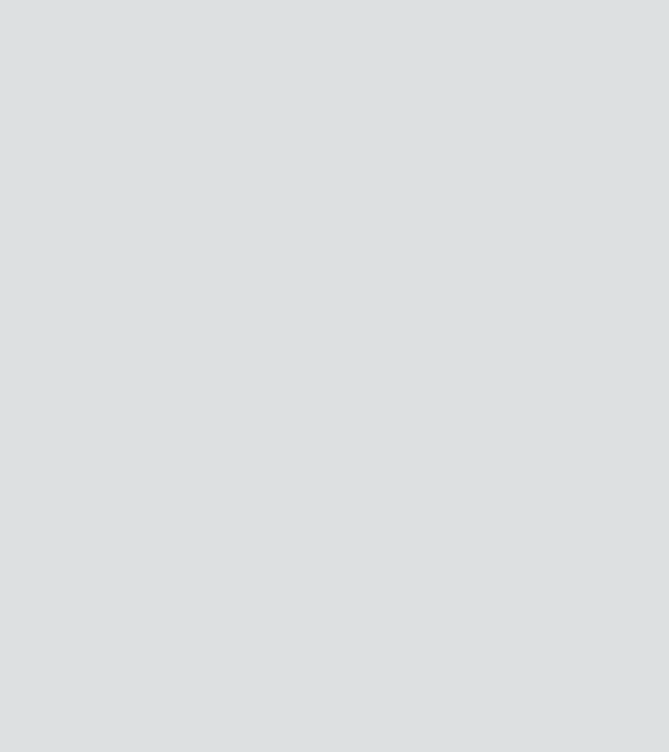
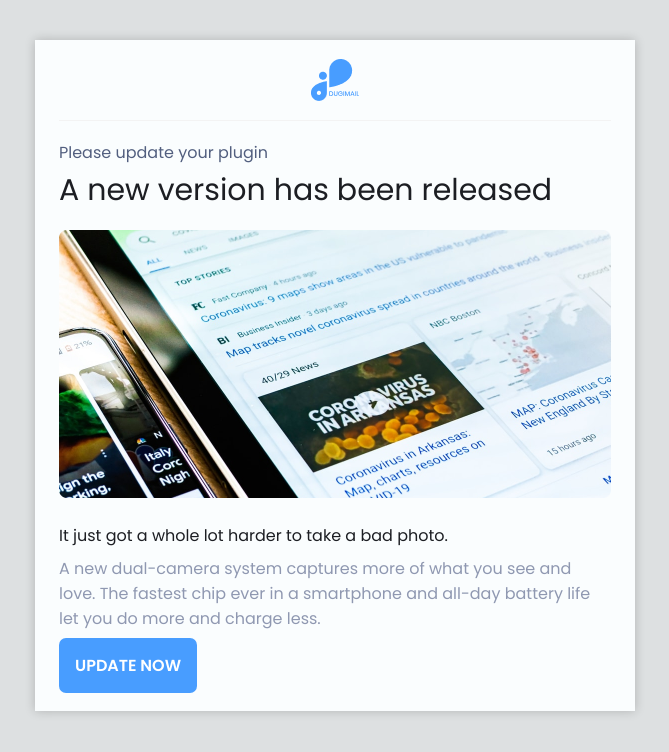
Before and after one commit to romantut1988/email-delivery, a plain HTML site: page index.html in a window 1280 px wide. Shown: the whole page, without its empty margins (305-974 px from the left). Drawn offline with Linux system fonts and the light colour scheme.

Commit message:
part upper

```diff
--- a/index.html
+++ b/index.html
@@ -123,7 +123,87 @@
 
             <table align="center" border="0" cellspacing="0" cellpadding="0" role="presentation" style="color:#1C1E23;font-family: 'Poppins',sans-serif, Arial, Helvetica;background-color: #fafdfe;Margin:0;padding:0;width: 100%;max-width: 600px;">
                 <!-- Logo -->
+                <tr>
+                    <td>
+                        <table align="center" border="0" cellspacing="0" cellpadding="0" role="presentation">
+                            <tr>
+                                <td style="padding: 19px 0; text-align:center">
+                                    <a href="https://www.google.com/" target="_blank">
+                                        <img src="logo.png" alt="Dugimail Logo" border="0" width="50">
+                                    </a>
+                                </td>
+                            </tr>
+                        </table>
+                    </td>
+                </tr>
+                <!-- End Logo-->
+
+                <!-- Hero -->
+                <tr>
+                    <td style="padding:0 24px 25px 24px">
+                        <table border="0" cellspacing="0" cellpadding="0" role="presentation" style="width: 100%; max-width: 600px;">
+                            <tr>
+                                <td>
+                                    <div style="height: 1px; width: 100%; background-color: #f3f3f3;"></div>
+                                </td>
+                            </tr>
+                            <tr>
+                                <td style="padding: 19px 0 10px 0;">
+                                    <p style="margin: 0;font-style: normal;font-weight: 400;font-size: 16px;line-height: 25px;color: #525F7F;">
+                                        Please update your plugin
+                                    </p>
+                                </td>
+                            </tr>
+                            <tr>
+                                <td style="padding: 0 0 25px 0">
+                                    <h1 style="margin:0;font-weight: 400;font-size: 30px;
+                                    line-height: 1;">
+                                        A new version has been released
+                                    </h1>
+                                </td>
+                            </tr>
+                            <tr>
+                                <td style="padding: 0 0 25px 0;">
+                                    <img src="hero-image.png" alt="Google Stories" border="0" width="552">
+                                </td>
+                            </tr>
+                            <tr>
+                                <td style="padding: 0 0 8px 0;">
+                                    <p style="margin:0; font-weight: 400;font-size: 16px;line-height: 25px;">
+                                        It just got a whole lot harder to take a bad photo.
+                                    </p>
+                                </td>
+                            </tr>
+                            <tr>
+                                <td style="padding:0 0 25px 0;">
+                                    <p style="margin: 0;font-weight: 400;font-size: 16px;line-height: 25px; color: #8F98B1;">
+                                        A new dual-camera system captures more of what you see and love. The fastest chip ever in a smartphone and all-day battery life let you do more and charge less.
+                                    </p>
+                                </td>
+                            </tr>
+                            <tr>
+                                <td style="padding: 0 0 10px 0;">
+                                    <table border="0" cellspacing="0" cellpadding="0" role="presentation">
+                                        <tr>
+                                            <td style="text-align:center; background-color: #489DFF; border-radius: 7px;">
+                                                <a href="https://www.google.com/" target="_blank" style="background-color: #489DFF;font-weight: 600;
+                                                font-size: 16px;
+                                                line-height: 20px;
+                                                text-align: center;
+                                                color: #FFFFFF; text-decoration: none; padding: 16px 16px 16px 16px; border-radius: 7px;">
+                                                    UPDATE NOW
+                                                </a>
+                                            </td>
+                                        </tr>
+                                    </table>
+                                </td>
+                            </tr>
+                        </table>
+                    </td>
+                </tr>
+                <!-- End Hero -->
             </table>
+
             <!--[if (gte mso 9)|(IE)]>
         </td>
         </tr>
```
Also changed, not shown: hero-image.png (added), logo.png (added).
